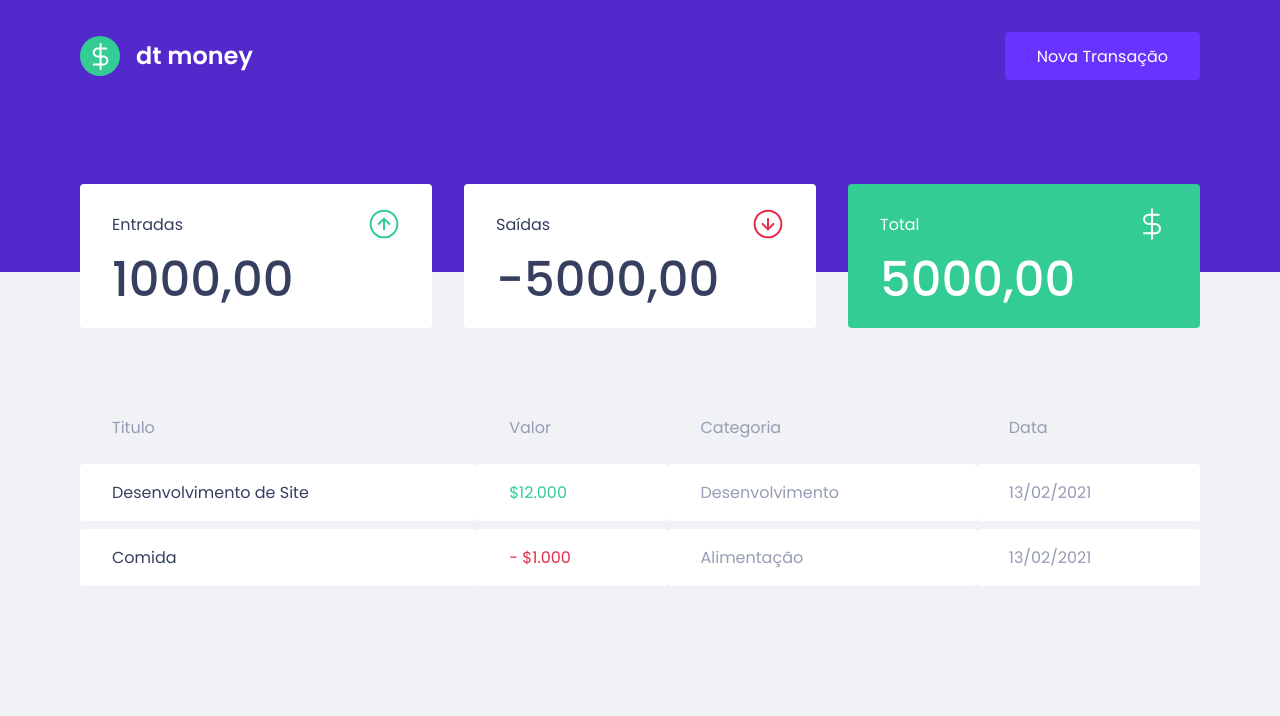
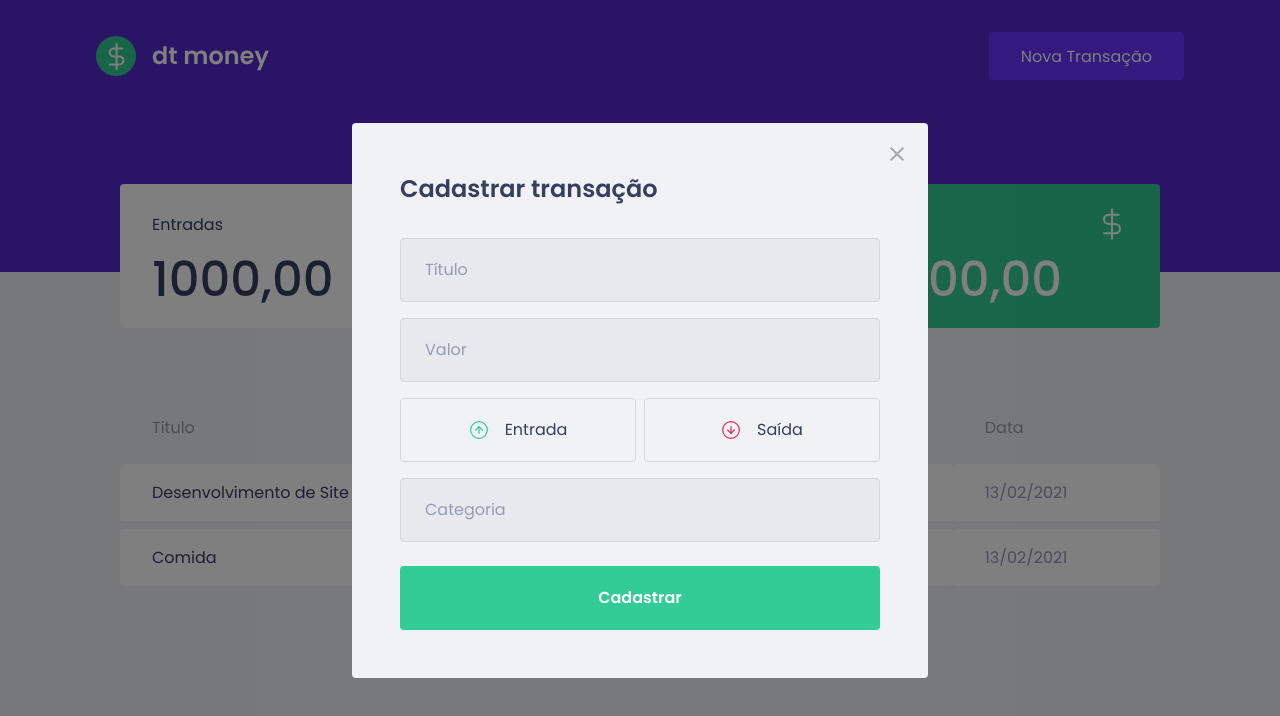
Before and after one commit to devzgabriel/ignite-ggmoney, a React (Create React App) app: page / in a window 1280 px wide. Both pictures are taken after a click on the button "Nova Transação". Shown: the top 716 px of the page. Built offline with nearby package versions, Linux system fonts and the light colour scheme; no server answers; what miragejs would draw is missing.

Commit message:
modal styles

```diff
--- a/package.json
+++ b/package.json
@@ -3,10 +3,13 @@
   "version": "0.1.0",
   "private": true,
   "dependencies": {
+    "@types/react-modal": "^3.12.0",
     "axios": "^0.21.1",
     "miragejs": "^0.1.41",
+    "polished": "^4.1.1",
     "react": "^17.0.1",
     "react-dom": "^17.0.1",
+    "react-modal": "^3.12.1",
     "react-scripts": "4.0.3",
     "styled-components": "^5.2.1",
     "web-vitals": "^1.0.1"
--- a/src/App.tsx
+++ b/src/App.tsx
@@ -1,12 +1,35 @@
+import { useState } from 'react'
+import { Header } from './components/Header'
 import { Dashboard } from './components/Dashboard'
-import { Header } from './components/Header'
+import { NewTransactionModal } from './components/NewTransactionModal'
 import { GlobalStyle } from './styles/global'
 
+import Modal from 'react-modal'
+
+Modal.setAppElement('#root')
+
 function App() {
+  const [isNewTransactionModalOpen, setIsNewTransactionModalOpen] = useState(
+    false
+  )
+
+  function handleOpenNewTransactionModal() {
+    setIsNewTransactionModalOpen(true)
+  }
+
+  function handleCloseNewTransactionModal() {
+    setIsNewTransactionModalOpen(false)
+  }
   return (
     <>
-      <Header />
+      <Header onOpenNewTransactionModal={handleOpenNewTransactionModal} />
       <Dashboard />
+
+      <NewTransactionModal
+        isOpen={isNewTransactionModalOpen}
+        onRequestClose={handleCloseNewTransactionModal}
+      />
+
       <GlobalStyle />
     </>
   )
--- a/src/components/Header/index.tsx
+++ b/src/components/Header/index.tsx
@@ -1,12 +1,18 @@
 import logoImg from '../../assets/logo.svg'
 import { Container, Content } from './styles'
 
-export function Header() {
+interface HeaderProps {
+  onOpenNewTransactionModal: () => void
+}
+
+export function Header({ onOpenNewTransactionModal }: HeaderProps) {
   return (
     <Container>
       <Content>
         <img src={logoImg} alt='gg money' />
-        <button type='button'>Nova Transação</button>
+        <button type='button' onClick={onOpenNewTransactionModal}>
+          Nova Transação
+        </button>
       </Content>
     </Container>
   )
--- /dev/null
+++ b/src/components/NewTransactionModal/index.tsx
@@ -0,0 +1,55 @@
+import { Container, TransactionTypeContainer } from './styles'
+import Modal from 'react-modal'
+import closeImg from '../../assets/close.svg'
+import incomeImg from '../../assets/income.svg'
+import outcomeImg from '../../assets/outcome.svg'
+
+interface NewTransactionModalProps {
+  isOpen: boolean
+  onRequestClose: () => void
+}
+
+export function NewTransactionModal({
+  isOpen,
+  onRequestClose,
+}: NewTransactionModalProps) {
+  return (
+    <Modal
+      isOpen={isOpen}
+      onRequestClose={onRequestClose}
+      overlayClassName='react-modal-overlay'
+      className='react-modal-content'
+    >
+      <button
+        type='button'
+        onClick={onRequestClose}
+        className='react-modal-close'
+      >
+        <img src={closeImg} alt='Fechar modal' />
+      </button>
+      <Container>
+        <h2>Cadastrar transação</h2>
+
+        <input placeholder='Título' />
+
+        <input type='number' placeholder='Valor' />
+
+        <TransactionTypeContainer>
+          <button type='button'>
+            <img src={incomeImg} alt='Entrada' />
+            <span>Entrada</span>
+          </button>
+
+          <button type='button'>
+            <img src={outcomeImg} alt='Saída' />
+            <span>Saída</span>
+          </button>
+        </TransactionTypeContainer>
+
+        <input placeholder='Categoria' />
+
+        <button type='submit'>Cadastrar</button>
+      </Container>
+    </Modal>
+  )
+}
--- /dev/null
+++ b/src/components/NewTransactionModal/styles.ts
@@ -0,0 +1,77 @@
+import styled from 'styled-components'
+import { darken } from 'polished'
+
+export const Container = styled.form`
+  h2 {
+    color: var(--text-title);
+    font-size: 1.5rem;
+    margin-bottom: 2rem;
+  }
+  input {
+    width: 100%;
+    padding: 0 1.5rem;
+    height: 4rem;
+    border-radius: 0.25rem;
+    border: 1px solid #d7d7d7;
+    background: #e7e9ee;
+    font-weight: 400;
+    font-size: 1rem;
+    &::placeholder {
+      color: var(--text-body);
+    }
+    & + input {
+      margin-top: 1rem;
+    }
+  }
+  button[type='submit'] {
+    width: 100%;
+    padding: 0 1.5rem;
+    height: 4rem;
+    background: var(--green);
+    color: #fff;
+    border-radius: 0.25rem;
+    border: 0;
+    font-size: 1rem;
+    margin-top: 1.5rem;
+    font-weight: 600;
+    transition: filter 0.2s;
+    &:hover {
+      filter: brightness(0.9);
+    }
+  }
+`
+export const TransactionTypeContainer = styled.div`
+  margin: 1rem 0;
+  display: grid;
+  grid-template-columns: 1fr 1fr;
+  gap: 0.5rem;
+
+  button {
+    height: 4rem;
+    border: 1px solid #d7d7d7;
+    border-radius: 0.25rem;
+    background: transparent;
+
+    display: flex;
+    align-items: center;
+    justify-content: center;
+
+    transition: border-color 0.2;
+
+    &:hover {
+      border-color: ${darken(0.1, '#d7d7d7')};
+    }
+
+    img {
+      width: 20px;
+      height: 20px;
+    }
+
+    span {
+      display: inline-block;
+      margin-left: 1rem;
+      font-size: 1rem;
+      color: var(--text-title);
+    }
+  }
+`
--- a/src/styles/global.ts
+++ b/src/styles/global.ts
@@ -1,53 +1,76 @@
 import { createGlobalStyle } from 'styled-components'
 
 export const GlobalStyle = createGlobalStyle`
-  :root{
+  :root {
     --background: #f0f2f5;
-    --red:#e52e4d;
-    --green: #33cc95;
-    --blue:#5429cc;
-    --blue-light:#6933ff;
-
-    --text-title:#363f5f;
-    --text-body:#969cb3;
-    --shape:#ffffff;
+    --red: #E52E4D;
+    --green: #33CC95;
+    --blue: #5429CC;
+    --blue-light: #6933FF;
+    --text-title: #363F5F;
+    --text-body: #969CB3;
+    --shape: #FFFFFF;
   }
-
-  *{
-    margin:0;
-    padding:0;
+  * {
+    margin: 0;
+    padding: 0;
+    box-sizing: border-box;
   }
-
-  html{
-    @media(max-width:1080px){
-      font-size:93.75%
+  html {
+    @media (max-width: 1080px) {
+      font-size: 93.5%;
     }
-
-    @media(max-width:720px){
-      font-size:87.5%
+    @media (max-width: 720px) {
+      font-size: 87.5%;
     }
   }
-
-  body{
+  body {
     background: var(--background);
     -webkit-font-smoothing: antialiased;
   }
-
-  body, input, textarea, button{
-    font-family: 'Poppins', sans-serif;
-    font-weight:400;
+  body, input, textarea, button {
+    font-family: "Poppins", sans-serif;
+    font-weight: 400;
+  }
+  h1, h2, h3, h4, h5, h6, strong {
+    font-weight: 600;
+  }
+  button {
+    cursor: pointer;
+  }
+  [disabled] {
+    opacity: 0.6;
+    cursor: not-allowed;
+  }
+  .react-modal-overlay {
+    background: rgba(0, 0, 0, 0.5);
+    position: fixed;
+    top: 0;
+    bottom: 0;
+    right: 0;
+    left: 0;
+    display: flex;
+    align-items: center;
+    justify-content: center;
+  }
+  .react-modal-content {
+    width: 100%;
+    max-width: 576px;
+    background: var(--background);
+    padding: 3rem;
+    position: relative;
+    border-radius: 0.25rem;
   }
 
-  h1, h2, h3, h4, h5, h6, strong{
-    font-weight:600;
-  }
-
-  button{
-    cursor: pointer;
-  }
-
-  [disabled]{
-    opacity:0.6;
-    cursor: not-allowed;
+  .react-modal-close {
+    position: absolute;
+    right: 1.5rem;
+    top: 1.5rem;
+    border: 0;
+    background: transparent;
+    transition: filter 0.2s;
+    &:hover {
+      filter: brightness(0.8);
+    }
   }
 `
```
Also changed, not shown: 1 other file (tests, documents, lock files or other folders).
